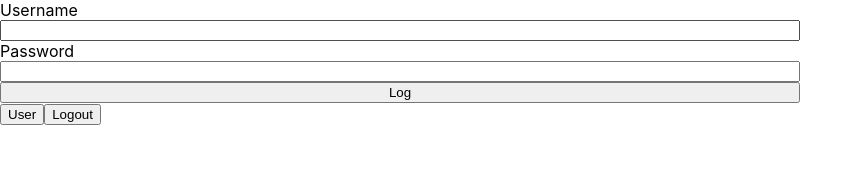
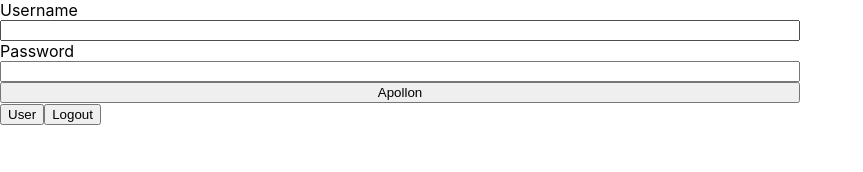
Before and after one commit to gatitoAtomico/Authentication-with-next.js, a Next.js app: page /login in a window 1280 px wide. Shown: the top 172 px of the page, without its empty margins (0-863 px from the left). Built offline with nearby package versions, Linux system fonts and the light colour scheme.

Commit message:
update project

```diff
--- a/pages/login.js
+++ b/pages/login.js
@@ -98,7 +98,7 @@ export default function Home() {
             onChange={(e) => setPassword(e.target.value)}
           />
 
-          <button> Log </button>
+          <button> Apollon </button>
         </form>
       </FormContainer>
 
```
